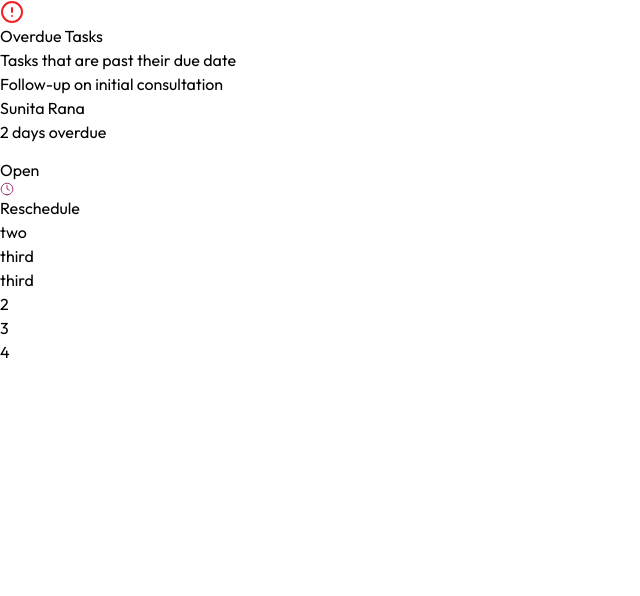
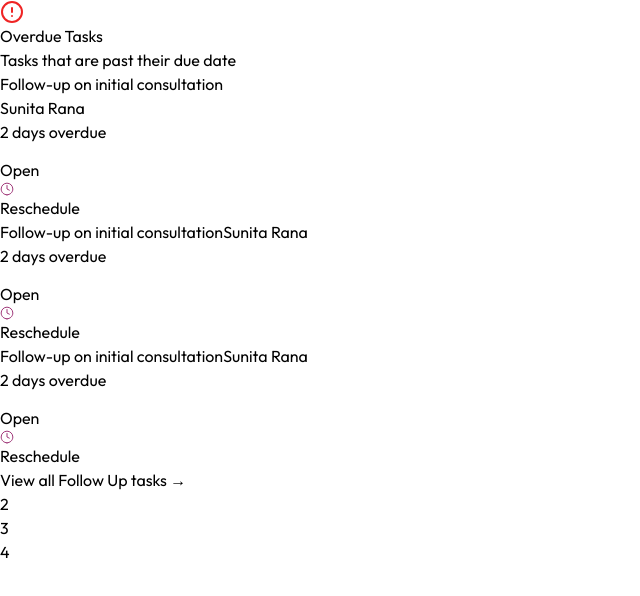
Before and after one commit to Groot-001/Current_Project, a React (Vite) app: page / in a window 1280 px wide. Shown: the top 596 px of the page, without its empty margins (0-640 px from the left). Built offline with nearby package versions, Linux system fonts and the light colour scheme.

Commit message:
OverviewTasks first container made

```diff
--- a/src/components/TasksOverview.tsx
+++ b/src/components/TasksOverview.tsx
@@ -87,16 +87,101 @@ const TasksOverview = () => {
               </div>
             </div>
 
-            <div>two</div>
-            <div>third</div>
+            <div className="flex flex-col rounded-[10px] border-[0.8px] border-[#FFF1EF] p-4 gap-3 bg-[#F6EBF23D]">
+              <div className="flex justify-between pr-0 items-start">
+                <div className="flex flex-col gap-1 max-w-[125px]">
+                  <span className="text-sm font-light tracking-normal text-[#3B3B3B]">
+                    Follow-up on initial consultation
+                  </span>
+                  <span className="font-normal text-sm tracking-normal text-[#FF6F61]">
+                    Sunita Rana
+                  </span>
+                </div>
+
+                <div className="rounded-full pt-[2px] px-2 pb-1 bg-[#FFD2CE]">
+                  <span className="text-[#B00020] font-light text-[10px] leading-4 tracking-normal">
+                    2 days overdue
+                  </span>
+                </div>
+              </div>
+
+              <div className="flex gap-2">
+                <div className="flex rounded-full bg-[#A03879] py-[6px] px-10 gap-[10px] items-center">
+                  <img
+                    src={external_link}
+                    alt="External_link icon"
+                    className="w-[14px] h-[14px]"
+                  />
+                  <span className="font-normal text-sm tracking-normal text-[#FFFFFF]">
+                    Open
+                  </span>
+                </div>
+
+                <div className="flex items-center rounded-full px-6 py-[6px] gap-[10px] border-[0.6px] border-[#A03879]">
+                  <img
+                    src={clock}
+                    alt="Clock_icon"
+                    className="w-[14px] h-[14px]"
+                  />
+                  <span className="font-normal text-sm tracking-normal text-[#A03879]">
+                    Reschedule
+                  </span>
+                </div>
+              </div>
+            </div>
+
+            <div className="flex flex-col rounded-[10px] bg-[#F6EBF23D] border-[0.8px] border-[#FFF1EF] p-4 gap-3">
+              <div className="flex justify-between pr-0 items-start">
+                <div className="flex flex-col gap-1 max-w-[125px]">
+                  <span className="font-light text-sm tracking-normal text-[#3B3B3B]">
+                    Follow-up on initial consultation
+                  </span>
+                  <span className="text-[#FF6F61] font-normal text-sm tracking-normal">
+                    Sunita Rana
+                  </span>
+                </div>
+
+                <div className="bg-[#FFD2CE] rounded-full pt-[2px] px-2 pb-1">
+                  <span className="text-[#B00020] font-light text-[10px] leading-[16px] tracking-normal">
+                    2 days overdue
+                  </span>
+                </div>
+              </div>
+
+              <div className="flex gap-2">
+                <div className="bg-[#A03879] rounded-full px-10 py-[6px] gap-[10px] flex items-center">
+                  <img
+                    src={external_link}
+                    alt="External_link Icon"
+                    className="w-[14px] h-[14px]"
+                  />
+                  <span className="text-[#FFFFFF] font-normal text-sm tracking-normal">
+                    Open
+                  </span>
+                </div>
+
+                <div className="flex items-center rounded-full border-[0.6px] border-[#A03879] px-6 py-[6px] gap-[10px]">
+                  <img
+                    src={clock}
+                    alt="Clock_icon"
+                    className="w-[14px] h-[14px]"
+                  />
+                  <span className="font-normal text-sm tracking-normal text-[#A03879]">
+                    Reschedule
+                  </span>
+                </div>
+              </div>
+            </div>
           </div>
 
           {/* Third sub container */}
-          <div>third</div>
+          <div className="border-[#F3F4F6] border-t-[0.8px] py-3 px-4">
+            <button className="text-[#A03879] font-normal text-sm tracking-normal">
+              View all Follow Up tasks →
+            </button>
+          </div>
         </div>
-        {/*
-        box-shadow: 0px 0px 16px -1px #1616160A;
- */}
+
         {/* sub */}
         <div>2</div>
         {/* sub */}
```
